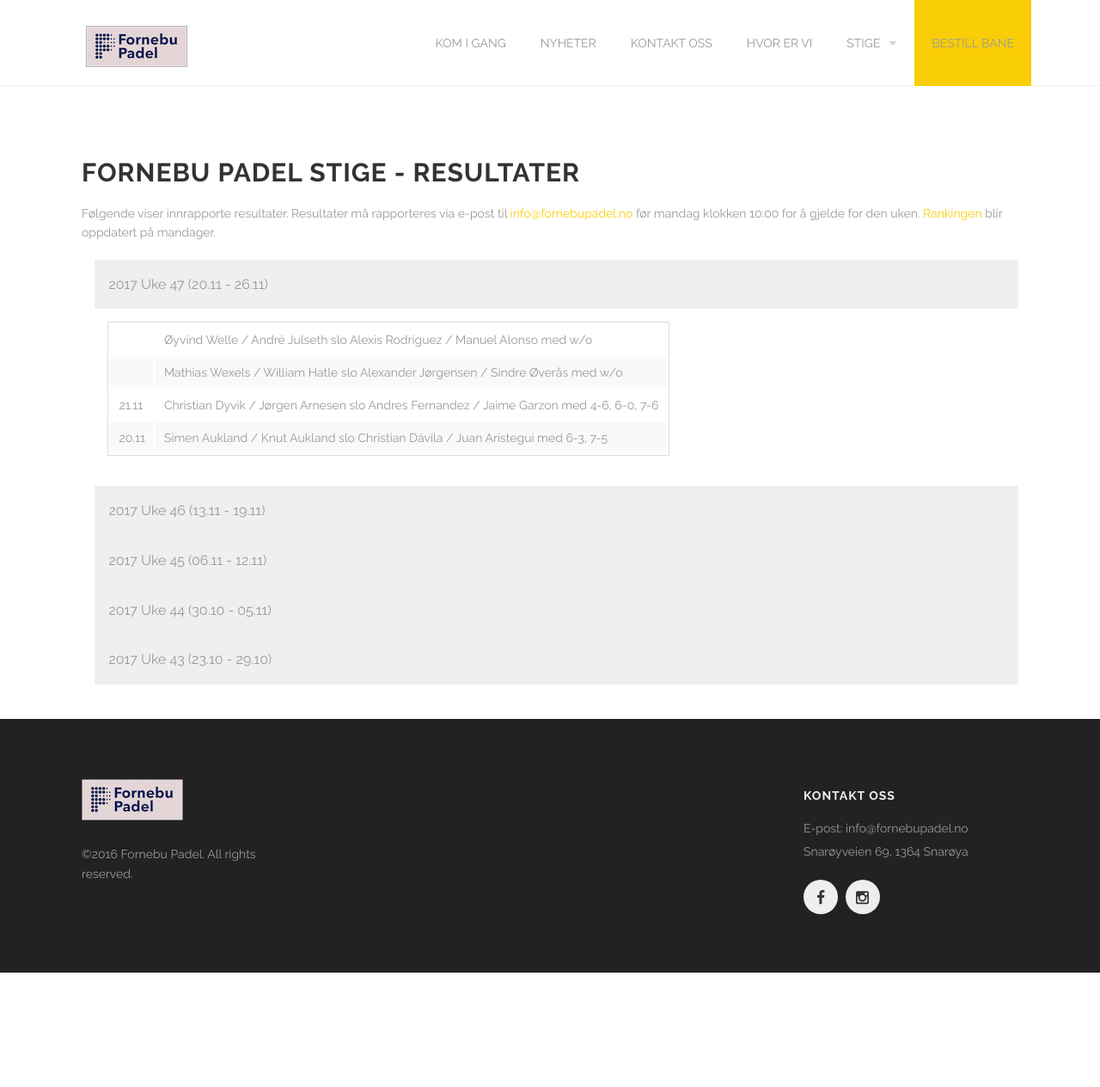
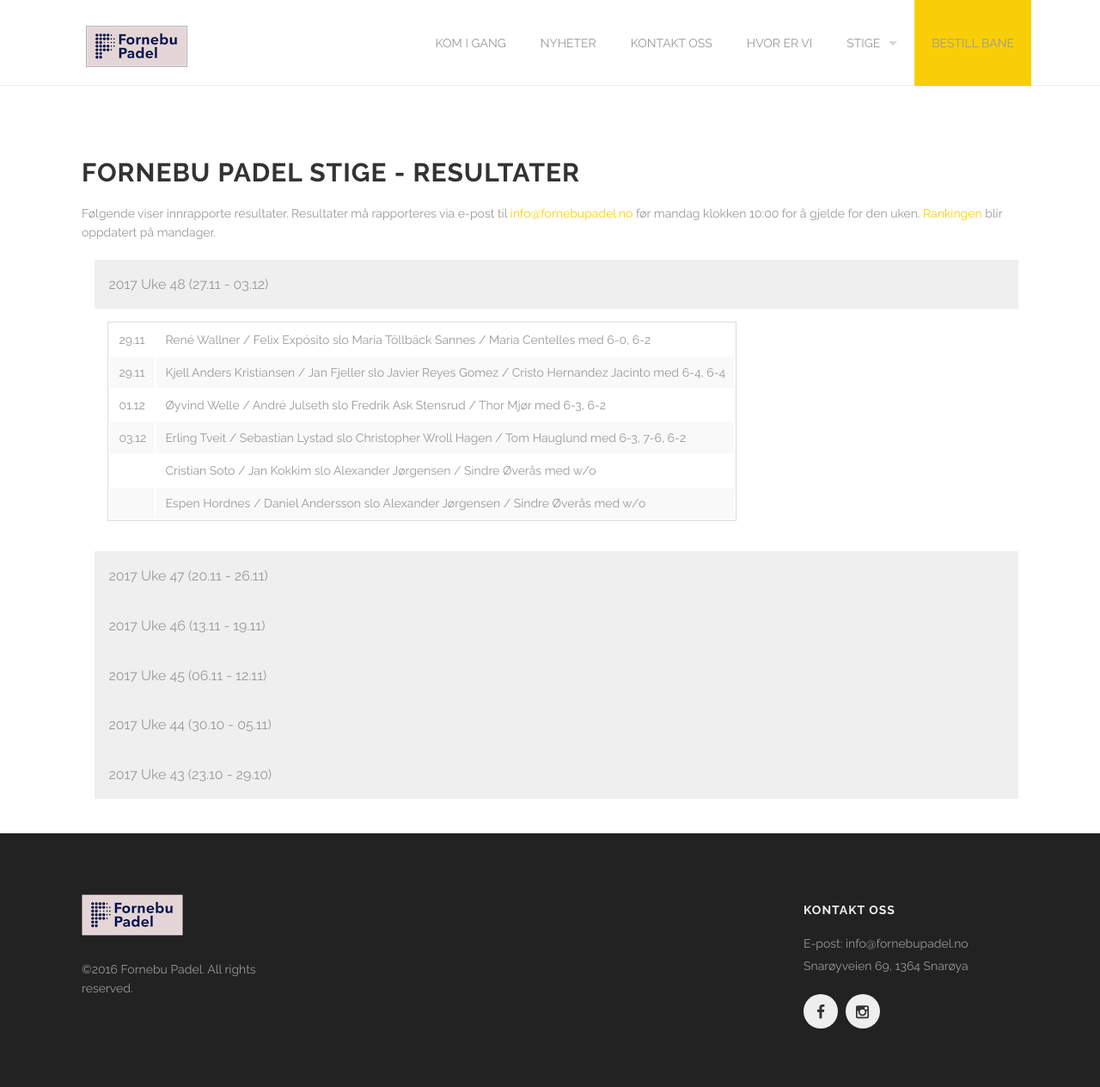
Before and after one commit to fornebu-padel/fornebu-padel.github.io, a Jekyll site: the page built from resultater.html, in a window 1280 px wide. Shown: the whole page at 86% size. Built offline with Jekyll 4.4.1, drawn with Linux system fonts in a browser that asks for light colours; before the commit the page ends 1131 px from its top, so only the background shows below that.

Commit message:
Updated weekly ladder results

```diff
--- a/resultater.html
+++ b/resultater.html
@@ -8,11 +8,53 @@
       <h2>Fornebu Padel stige - resultater</h2>
       <p>Følgende viser innrapporte resultater. Resultater må rapporteres via e-post til <a href='mailto:info@fornebupadel.no'>info@fornebupadel.no</a> før mandag klokken 10:00 for å gjelde for den uken. <a href='/ranking'>Rankingen</a> blir oppdatert på mandager.</p>
       <ul class="accordion" data-accordion>
+
+        <li class="accordion-navigation">
+          <a href="#panel6a">2017 Uke 48 (27.11 - 03.12)</a>
+          <div id="panel6a" class="content active">
+          <table>
+            <tbody>
+              <tr>
+                <td>29.11</td>
+                <td>René Wallner / Felix Expósito slo Maria Töllbäck Sannes / Maria Centelles med 6-0, 6-2</td>
+              </tr>
+              <tr>
+                <td>29.11</td>
+                <td>Kjell Anders Kristiansen / Jan Fjeller slo Javier Reyes Gomez / Cristo Hernandez Jacinto med 6-4, 6-4</td>
+              </tr>
+              <tr>
+                <td>01.12</td>
+                <td>Øyvind Welle / André Julseth slo Fredrik Ask Stensrud / Thor Mjør med 6-3, 6-2</td>
+              </tr>
+              <tr>
+                <td>03.12</td>
+                <td>Erling Tveit / Sebastian Lystad slo Christopher Wroll Hagen / Tom Hauglund med 6-3, 7-6, 6-2</td>
+              </tr>
+              <tr>
+                <td></td>
+                <td>Cristian Soto / Jan Kokkim slo Alexander Jørgensen / Sindre Øverås med w/o</td>
+              </tr>
+              <tr>
+                <td></td>
+                <td>Espen Hordnes / Daniel Andersson slo Alexander Jørgensen / Sindre Øverås med w/o</td>
+              </tr>
+            </tbody>
+          </table>
+          </div>
+        </li>
         <li class="accordion-navigation">
           <a href="#panel5a">2017 Uke 47 (20.11 - 26.11)</a>
-          <div id="panel5a" class="content active">
+          <div id="panel5a" class="content">
           <table>
             <tbody>
+              <tr>
+                <td>20.11</td>
+                <td>Simen Aukland / Knut Aukland slo Christian Dávila / Juan Arístegui med 6-3, 7-5</td>
+              </tr>
+              <tr>
+                <td>21.11</td>
+                <td>Christian Dyvik / Jørgen Arnesen slo Andres Fernandez / Jaime Garzon med 4-6, 6-0, 7-6</td>
+              </tr>
               <tr>
                 <td></td>
                 <td>Øyvind Welle / André Julseth slo Alexis Rodriguez / Manuel Alonso med w/o</td>
@@ -20,14 +62,6 @@
               <tr>
                 <td></td>
                 <td>Mathias Wexels / William Hatle slo Alexander Jørgensen / Sindre Øverås med w/o</td>
-              </tr>
-              <tr>
-                <td>21.11</td>
-                <td>Christian Dyvik / Jørgen Arnesen slo Andres Fernandez / Jaime Garzon med 4-6, 6-0, 7-6</td>
-              </tr>
-              <tr>
-                <td>20.11</td>
-                <td>Simen Aukland / Knut Aukland slo Christian Dávila / Juan Arístegui med 6-3, 7-5</td>
               </tr>
             </tbody>
           </table>
@@ -39,20 +73,20 @@
           <table>
             <tbody>
               <tr>
+                <td>16.11</td>
+                <td>Jon Anders Matre / Edvard Hatle slo Javier Uruñuela / Adriana Carrion med 3-6, 6-1, 7-6 (7)</td>
+              </tr>
+              <tr>
+                <td>18.11</td>
+                <td>Øyvind Welle / André Julseth slo Javier Uruñuela / Adriana Carrion med 4-6, 6-2, 7-6</td>
+              </tr>
+              <tr>
                 <td>19.11</td>
                 <td>Egil Andre Berglund / Martin Siem slo Maria Töllbäck Sannes / Maria Centelles med 6-0, 6-1</td>
               </tr>
               <tr>
                 <td>19.11</td>
                 <td>Erling Tveit / Sebastian Lystad spilte uavgjort med Christopher Wroll Hagen / Tom Hauglund med 4-6, 7-5, 6-6</td>
-              </tr>
-              <tr>
-                <td>18.11</td>
-                <td>Øyvind Welle / André Julseth slo Javier Uruñuela / Adriana Carrion med 4-6, 6-2, 7-6</td>
-              </tr>
-              <tr>
-                <td>16.11</td>
-                <td>Jon Anders Matre / Edvard Hatle slo Javier Uruñuela / Adriana Carrion med 3-6, 6-1, 7-6 (7)</td>
               </tr>
             </tbody>
           </table>
```
Also changed, not shown: _data/ladder_participants.yml (+24 -24 lines).
